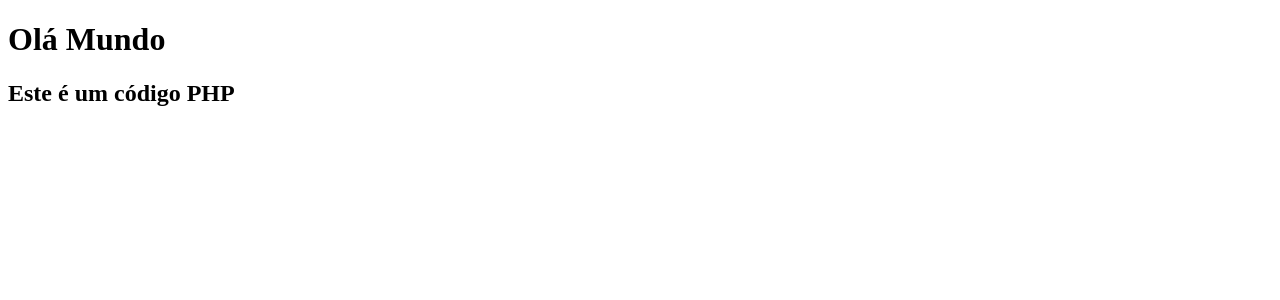
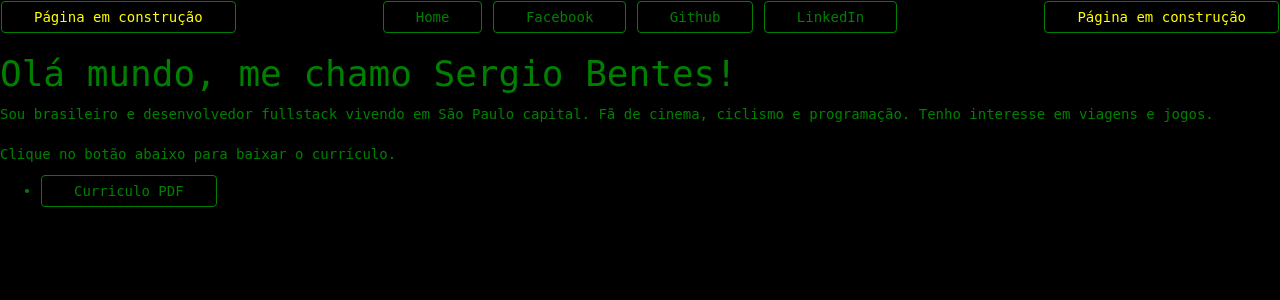
Before and after one commit to codeatt/SergioBentes_website, a PHP site: page / in a window 1280 px wide. Shown: the top 300 px of the page. Run offline with PHP 8.4, Linux system fonts and the light colour scheme.

Commit message:
profile pdf refresh

```diff
--- /dev/null
+++ b/css/style.css
@@ -0,0 +1,155 @@
+body{
+	background-color: black;
+	color: green;
+	font-family: 'Overpass Mono', monospace;
+}
+
+header{
+	text-align: center;
+	font-size: 200%;
+	margin-bottom: 2%;
+	margin-top: 2%;
+}
+
+span{
+	-webkit-animation: blink 1s infinite;  /* Safari 4+ */
+	-moz-animation: blink 1s infinite;  /* Fx 5+ */
+	-o-animation: blink 1s infinite;  /* Opera 12+ */
+	animation: blink 1s infinite;  /* IE 10+, Fx 29+ */
+}
+
+@-webkit-keyframes blink {
+  0%, 49% {
+    background-color: black;
+    color: green
+  }
+  50%, 100% {
+    background-color: green;
+    color: black;
+  }
+}
+
+nav{
+	text-align: center;
+}
+
+hr{
+	color: green;
+}
+
+article{
+	text-align: justify;
+	width: 70%;
+	margin-left: 15%;
+	font-family: 'Overpass Mono', monospace;
+	padding-top: 2%;
+	white-space: pre-line;
+}
+
+footer{
+	text-align: center;
+}
+
+a:link, a:visited{
+	background-color: black;
+	color: green;
+	padding: 5px 32px;
+	text-align: center;
+	text-decoration: none;
+	display: inline-block;
+	margin: 1px 1px;
+	-webkit-transition-duration: 0.4s; /* Safari */
+	transition-duration: 0.4s;
+	cursor: pointer;
+	border: 1px solid green;
+}
+
+a:hover, a:active{
+	  background-color: green;
+  color: black;
+}
+
+
+img{
+	width: 50%;
+  	padding-bottom: 2%;
+  	padding-top: 2%;
+}
+
+.terminal{
+	font-size: 80%;
+}
+
+.equipe{
+	text-align: center;
+}
+
+#intro a{
+	background-color: black;
+	color: green;
+	padding: 0px 0px;
+	text-align: center;
+	text-decoration: none;
+	display: inline-block;
+	margin: 1px 1px;
+	-webkit-transition-duration: 0.4s; /* Safari */
+	transition-duration: 0.4s;
+	cursor: pointer;
+	border: none;
+	text-decoration: underline;
+}
+
+#portfolio a{
+	background-color: black;
+	color: green;
+	padding-top: 1%;
+	text-decoration: none;
+	display: inline-block;
+	margin: 1px 1px;
+	-webkit-transition-duration: 0.4s; /* Safari */
+	transition-duration: 0.4s;
+	cursor: pointer;
+	border: none;
+	text-decoration: none;
+}
+
+#porque {
+	text-align: left;
+	text-indent: 50px;
+}
+
+table img{
+	width: 50%;
+	white-space: normal;
+}
+
+@media screen and (max-width: 700px) {
+	#home{
+		display: none
+	}
+	nav{
+		white-space: pre-line;
+	}
+	a{
+		margin-top: 20%;
+	}
+	header{
+		margin-top: 15%;
+	}
+	img{
+		width: 100%;
+	}
+	article{
+		width: 100%;
+		margin-left: 0%;
+	}
+}
+
+::selection {
+  background: green;
+  color: black;
+}
+::-moz-selection {
+  background: green;
+  color: black;
+}
--- a/index.php
+++ b/index.php
@@ -1,11 +1,42 @@
 <!DOCTYPE html>
 <html lang="en" dir="ltr">
   <head>
-    <meta charset="utf-8">
+    <meta charset="UTF-8" />
+    <meta name="viewport" content="width=device-width, initial-scale=1.0" />
+    <meta http-equiv="X-UA-Compatible" content="ie=edge" />
+    <link
+      rel="stylesheet"
+      href="https://maxcdn.bootstrapcdn.com/bootstrap/3.3.7/css/bootstrap.min.css"
+      integrity="sha384-BVYiiSIFeK1dGmJRAkycuHAHRg32OmUcww7on3RYdg4Va+PmSTsz/K68vbdEjh4u"
+      crossorigin="anonymous"
+      >
+    <link rel = "stylesheet" type = "text/css" href = "css/style.css" />
     <title>Apresentação</title>
   </head>
   <body>
-    <h1>Olá Mundo</h1>
-    <h2><?php echo("Este é um código PHP") ?></h2>
+    <nav>
+      <a class="btn" href="#" id="home" style="color: yellow; float: left">Página em construção</a>
+			<a class="btn" href="index.html" id="home">Home</a>
+			<a class="btn" href="https://www.facebook.com/sergio.bentes.5">Facebook</a>
+			<a class="btn" href="https://github.com/codeatt">Github</a>
+			<a class="btn" href="https://www.linkedin.com/in/sergiobentes/">LinkedIn</a>
+      <a class="btn" href="#" id="home" style="color: yellow; float: right">Página em construção</a>
+		</nav>
+    <h1>Olá mundo, me chamo Sergio Bentes!</h1>
+    <p>Sou brasileiro e desenvolvedor fullstack vivendo em São Paulo capital. Fã de cinema, ciclismo e programação. Tenho interesse em viagens e jogos.<br><br> Clique no botão abaixo para baixar o currículo.</p>
+    <p hidden>Hey there, I’m Sergio. I’m a web developer living in São Paulo, Brasil. I am a fan of movies, cycling, and programming. I’m also interested in travel and gaming. You can hire me with a click on the button above.</p>
+  <div class="btn-group" role="group">
+    <ul>
+      <!-- <li><a href="home.html">Home</a></li>
+      <li><a href="skill.html">Skills</a></li>
+      <li><a href="portfolio.html">Portfolio</a></li>
+      <li><a href="contato.html">Contato</a></li> -->
+      <li><a
+        type="button" class="btn"
+        href="pdf/profile.pdf"
+        title="clique para baixar">Curriculo PDF</a>
+      </li>
+    </ul>
+  </div>
   </body>
 </html>
```
Also changed, not shown: 1 other file.
